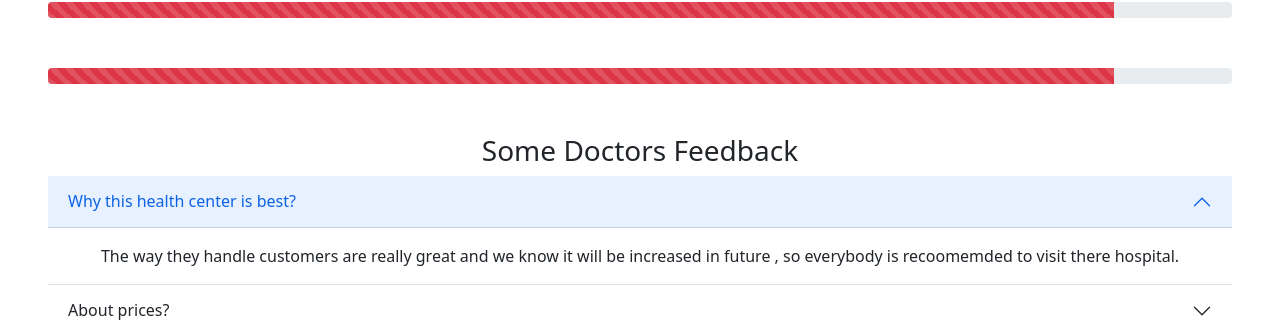
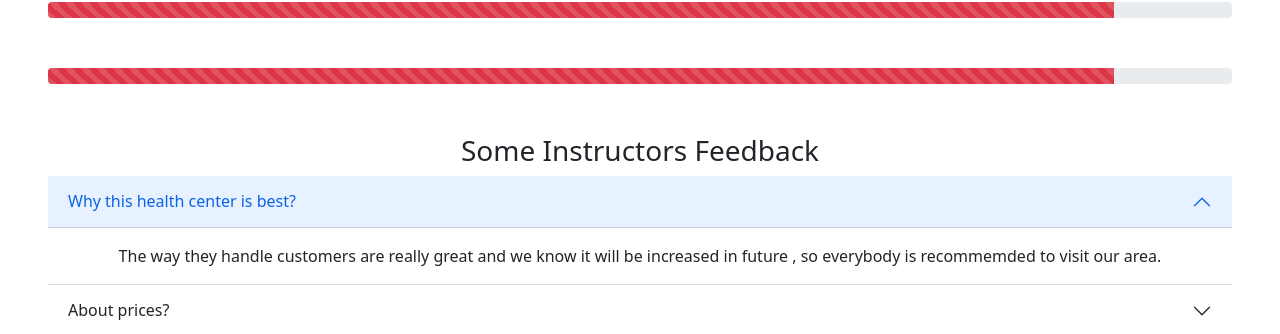
Before and after one commit to NabidHasan/Sweet-Travel, a React (Create React App) app: page / in a window 1280 px wide. Shown: the part 1796-2130 px from the top of the page. Built offline with nearby package versions, Linux system fonts and the light colour scheme; no server answers.

Commit message:
Final2 commit

```diff
--- a/src/Pages/Articles/Articles.js
+++ b/src/Pages/Articles/Articles.js
@@ -33,19 +33,19 @@ const Articles = () => {
                     </div>
 
                     <div className='accortion-items'>
-                        <h3> Some Doctors Feedback</h3>
+                        <h3> Some Instructors Feedback</h3>
                         <div>
                             <Accordion defaultActiveKey="0" flush>
                                 <Accordion.Item eventKey="0">
                                     <Accordion.Header>Why this health center is best?</Accordion.Header>
                                     <Accordion.Body>
-                                        The way they handle customers are really great and we know it will be increased in future , so everybody is recoomemded to visit there hospital.
+                                        The way they handle customers are really great and we know it will be increased in future , so everybody is recommemded to visit our area.
                                     </Accordion.Body>
                                 </Accordion.Item>
                                 <Accordion.Item eventKey="1">
                                     <Accordion.Header>About prices?</Accordion.Header>
                                     <Accordion.Body>
-                                        We are very glad to inform you that ,in this hospityal everything is very low price.
+                                        We are very glad to inform you that ,in this agency everything is very low price.
                                     </Accordion.Body>
                                 </Accordion.Item>
                             </Accordion>
```
Also changed, not shown: 1 other file (tests, documents, lock files or other folders).
